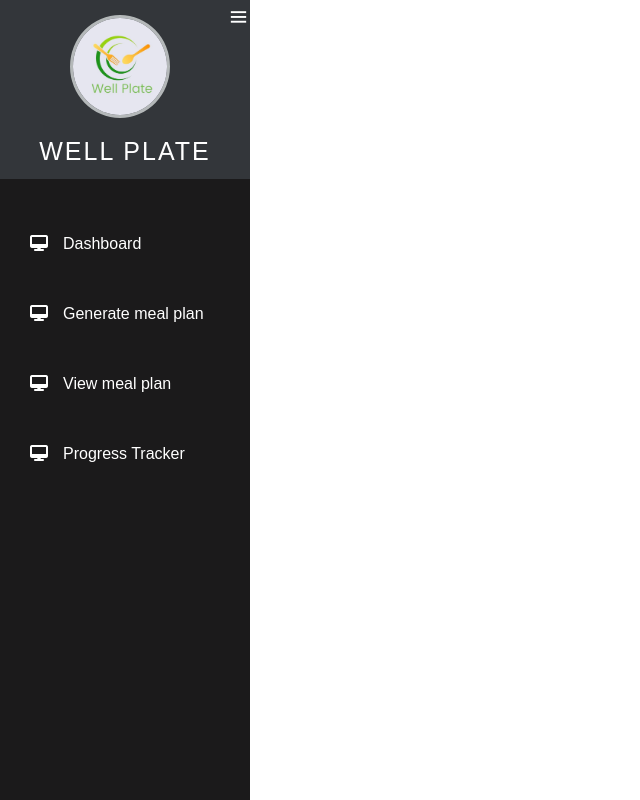
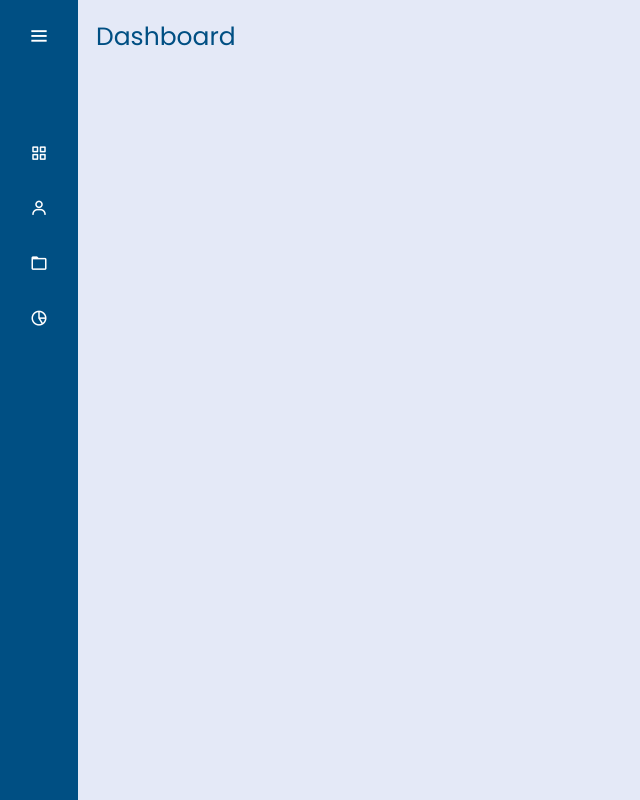
Before and after one commit to inodbandara-official/wellplate, a PHP site: page /Dashboard/Dashboard.html in a window 1280 px wide. Shown: the whole page, without its empty margins (0-640 px from the left). Run offline with PHP 8.4, Linux system fonts and the light colour scheme.

Commit message:
Updated Dashboard
Changed the dashboard. Fixed the issues

```diff
--- a/Frontend/Dashboard/Dashboard.css
+++ b/Frontend/Dashboard/Dashboard.css
@@ -1,54 +1,71 @@
+@import url('https://fonts.googleapis.com/css2?family=Poppins&display=swap');
+
+:root{
+  --color-default:#004f83;
+  --color-second:#0067ac;
+  --color-white:#fff;
+  --color-body:#e4e9f7;
+  --color-light:#e0e0e0;
+}
+
+
 *{
-    margin: 0;
-    padding: 0;
+  padding: 0%;
+  margin: 0%;
   box-sizing: border-box;
-    font-family: "Poppins", sans-serif;
+  font-family: 'Poppins', sans-serif;
 }
 
 body{
   min-height: 100vh;
-    background: white;
-    color: white;
-    background-size: cover;
-    background-position: center;
 }
 
 .sidebar{
-    background: #1b1a1b;
-    backdrop-filter: blur(15px);
-    width: 250px;
-    height: 100vh;
+  min-height: 100vh;
+  width: 78px;
+  padding: 6px 14px;
+  z-index: 99;
+  background-color: var(--color-default);
+  transition: all .5s ease;
   position: fixed;
-    top: 0;
-    overflow-y: auto;
-    transition: 0.6s ease;
-    transition-property: left;
+  top:0;
+  left: 0;
 }
 
-header {
-    background: #33363a;
+.sidebar.open{
+  width: 250px;
 }
 
-img{
-    width: 100px;
-    margin: 15px;
-    border-radius: 50%;
-    margin-left: 70px;
-    border: 3px solid #b4b8b9;
+.sidebar .logo_details{
+  height: 60px;
+  display: flex;
+  align-items: center;
+  position: relative;
 }
 
-h1{
-    text-align: center;
-    font-weight: 500;
-    font-size: 25px;
-    padding-bottom: 13px;
-    font-family: sans-serif;
-    letter-spacing: 2px;
+.sidebar .logo_details .icon{
+  opacity: 0;
+  transition: all 0.5s ease ;
 }
 
-.sidebar header #btn{
+
+
+.sidebar .logo_details .logo_name{
+  color:var(--color-white);
+  font-size: 22px;
+  font-weight: 600;
+  opacity: 0;
+  transition: all .5s ease;
+}
+
+.sidebar.open .logo_details .icon,
+.sidebar.open .logo_details .logo_name{
+  opacity: 1;
+}
+
+.sidebar .logo_details #btn{
   position: absolute;
-    top: 2%;
+  top:50%;
   right: 0;
   transform: translateY(-50%);
   font-size: 23px;
@@ -56,30 +73,231 @@ h1{
   cursor: pointer;
   transition: all .5s ease;
 }
-.sidebar .menu{
-    width: 100%;
-    margin-top: 30px;
+
+.sidebar.open .logo_details #btn{
+  text-align: right;
 }
 
-.sidebar .menu .item{
-    position: relative;
-    cursor: pointer;
+.sidebar i{
+  color:var(--color-white);
+  height: 60px;
+  line-height: 60px;
+  min-width: 50px;
+  font-size: 25px;
+  text-align: center;
 }
 
-.sidebar .menu .item a{
-    color: #fff;
-    font-size: 16px;
-    text-decoration: none;
-    display: block;
-    padding: 5px 30px;
-    line-height: 60px;
+.sidebar .nav-list{
+  margin-top: 70px;
+  height: 100%;
 }
 
-.sidebar .menu .item a:hover{
-    background: #33363a;
-    transition: 0.3s ease;
+.sidebar li{
+  position: relative;
+  margin:20px 0;
+  list-style: none;
 }
 
-.sidebar .menu .item i{
-    margin-right: 15px;
+.sidebar li .tooltip{
+  position: absolute;
+  top:-20px;
+  left:calc(100% + 15px);
+  z-index: 3;
+  background-color: var(--color-white);
+  box-shadow: 0 5px 10px rgba(0, 0, 0, 0.3);
+  padding: 6px 14px;
+  font-size: 15px;
+  font-weight: 400;
+  border-radius: 5px;
+  white-space: nowrap;
+  opacity: 0;
+  pointer-events: none;
 }
+
+.sidebar li:hover .tooltip{
+  opacity: 1;
+  pointer-events: auto;
+  transition: all 0.4s ease;
+  top:50%;
+  transform: translateY(-50%);
+}
+
+.sidebar.open li .tooltip{
+  display: none;
+}
+
+.sidebar input{
+  font-size: 15px;
+  color: var(--color-white);
+  font-weight: 400;
+  outline: none;
+  height: 35px;
+  width: 35px;
+  border:none;
+  border-radius: 5px;
+  background-color: var(--color-second);
+  transition: all .5s ease;
+}
+
+.sidebar input::placeholder{
+  color:var(--color-light)
+}
+
+.sidebar.open input{
+  width: 100%;
+  padding: 0 20px 0 50px;
+}
+
+.sidebar .bx-search{
+  position: absolute;
+  top:50%;
+  left:0;
+  transform: translateY(-50%);
+  font-size: 22px;
+  background-color: var(--color-second);
+  color: var(--color-white);
+}
+
+.sidebar li a{
+  display: flex;
+  height: 100%;
+  width: 100%;
+  align-items: center;
+  text-decoration: none;
+  background-color: var(--color-default);
+  position: relative;
+  transition: all .5s ease;
+  z-index: 12;
+}
+
+.sidebar li a::after{
+  content: "";
+  position: absolute;
+  width: 100%;
+  height: 100%;
+  transform: scaleX(0);
+  background-color: var(--color-white);
+  border-radius: 5px;
+  transition: transform 0.3s ease-in-out;
+  transform-origin: left;
+  z-index: -2;
+}
+
+.sidebar li a:hover::after{
+  transform: scaleX(1);
+  color:var(--color-default)
+}
+
+.sidebar li a .link_name{
+  color:var(--color-white);
+  font-size: 15px;
+  font-weight: 400;
+  white-space: nowrap;
+  pointer-events: auto;
+  transition: all 0.4s ease;
+  pointer-events: none;
+  opacity: 0;
+}
+
+.sidebar li a:hover .link_name,
+.sidebar li a:hover i{
+  transition: all 0.5s ease;
+  color:var(--color-default)
+}
+
+.sidebar.open li a .link_name{
+  opacity: 1;
+  pointer-events: auto;
+}
+
+.sidebar li i{
+  height: 35px;
+  line-height: 35px;
+  font-size: 18px;
+  border-radius: 5px;
+}
+
+/*
+.sidebar li.profile{
+  position: fixed;
+  height: 60px;
+  width: 78px;
+  left: 0;
+  bottom:-8px;
+  padding:10px 14px;
+  overflow: hidden;
+  transition: all .5s ease;
+}
+
+.sidebar.open li.profile{
+  width: 250px;
+}
+
+.sidebar .profile .profile_details{
+  display: flex;
+  align-items: center;
+  flex-wrap:  nowrap;
+}
+
+.sidebar li img{
+  height: 45px;
+  width: 45px;
+  object-fit: cover;
+  border-radius: 50%;
+  margin-right: 10px;
+}
+
+.sidebar li.profile .name,
+.sidebar li.profile .designation{
+  font-size: 15px;
+  font-weight: 400;
+  color:var(--color-white);
+  white-space: nowrap;
+}
+
+.sidebar li.profile .designation{
+  font-size: 12px;
+}
+
+.sidebar .profile #log_out{
+  position: absolute;
+  top:50%;
+  right: 0;
+  transform: translateY(-50%);
+  background-color: var(--color-second);
+  width: 100%;
+  height: 60px;
+  line-height: 60px;
+  border-radius: 5px;
+  cursor: pointer;
+  transition: all 0.5s ease;
+}
+
+.sidebar.open .profile #log_out{
+  width: 50px;
+  background: none;
+}
+*/
+.home-section{
+  position: relative;
+  background-color: var(--color-body);
+  min-height: 100vh;
+  top:0;
+  left:78px;
+  width: calc(100% - 78px);
+  transition: all .5s ease;
+  z-index: 2;
+}
+
+.home-section .text{
+  display: inline-block;
+  color:var(--color-default);
+  font-size: 25px;
+  font-weight: 500;
+  margin: 18px;
+}
+
+.sidebar.open ~ .home-section{
+  left:250px;
+  width: calc(100% - 250px);
+}
--- a/Frontend/Dashboard/Dashboard.html
+++ b/Frontend/Dashboard/Dashboard.html
@@ -1,55 +1,69 @@
 <!DOCTYPE html>
 <html lang="en">
 <head>
-    <meta charset="UTF-8">
-    <meta name="viewport" content="width=device-width, initial-scale=1.0">
+  <title>Dashboard</title>
+  <!-- Link Styles -->
   <link rel="stylesheet" href="Dashboard.css">
-    <link rel="stylesheet" href="https://cdnjs.cloudflare.com/ajax/libs/font-awesome/6.5.0/css/all.min.css">
-    <link href="https://fonts.googleapis.com/css2?family=Inter:wght@300;400;500;600&display=swap" rel="stylesheet">
   <link href='https://unpkg.com/boxicons@2.1.4/css/boxicons.min.css' rel='stylesheet'>
-    <title>Dashboard</title>
 </head>
-
 <body>
-
   <div class="sidebar">
-
-
-        <header>
+    <div class="logo_details">
+      <i class="bx xl-audible icon"></i>
+      <div class="logo_name">WELL PLATE</div>
       <i class="bx bx-menu" id="btn"></i>
-            <img src="../Pic/testlogo.jpg" alt="">
-            <h1 class="wellplate">WELL PLATE</h1>
-        </header>
-
-        <div class="menu">
-
-            <div class="item">
+    </div>
+    <ul class="nav-list">
+      <li>
         <a href="#">
-                    <i class="fas fa-desktop"></i>Dashboard
+          <i class="bx bx-grid-alt"></i>
+          <span class="link_name">Dashboard</span>
         </a>
+        <span class="tooltip">Dashboard</span>
+      </li>
+      <li>
+        <a href="#">
+          <i class="bx bx-user"></i>
+          <span class="link_name">Generate Meal Plan</span>
+        </a>
+        <span class="tooltip">Generate Meal Plan</span>
+      </li>
+      <li>
+        <a href="#">
+          <i class="bx bx-folder"></i>
+          <span class="link_name">View Meal Plan </span>
+        </a>
+        <span class="tooltip">View Meal Plan</span>
+      </li>
+      <li>
+        <a href="https://www.youtube.com/watch?v=QmZNFnqwu74">
+          <i class="bx bx-pie-chart-alt-2"></i>
+          <span class="link_name">Progress Tracker</span>
+        </a>
+        <span class="tooltip">Progress Tracker</span>
+      </li>
+ <!--
+      <li class="profile">
+        <div class="profile_details">
+          <img src="profile.jpeg" alt="profile image">
+          <div class="profile_content">
+            <div class="name">Anna Jhon</div>
+            <div class="designation">Admin</div>
+          </div>
+        </div>
+        <i class="bx bx-log-out" id="log_out"></i>
+      </li>
+  -->
+    </ul>
   </div>
 
-            <div class="item">
-                <a href="#">
-                    <i class="fas fa-desktop"></i>Generate meal plan
-                </a>
-            </div>
+  <section class="home-section">
 
-            <div class="item">
-                <a href="#">
-                    <i class="fas fa-desktop"></i>View meal plan
-                </a>
-            </div>
+    <div class="text">Dashboard</div>
 
-            <div class="item">
-                <a href="#">
-                    <i class="fas fa-desktop"></i>Progress Tracker
-                </a>
-            </div>
+  </section>
 
-        </div>
-
-
-    </div>
+  <!-- Scripts -->
+  <script src="script.js"></script>
 </body>
 </html>
--- /dev/null
+++ b/Frontend/Dashboard/script.js
@@ -0,0 +1,23 @@
+window.onload = function(){
+    const sidebar = document.querySelector(".sidebar");
+    const closeBtn = document.querySelector("#btn");
+    const searchBtn = document.querySelector(".bx-search")
+
+    closeBtn.addEventListener("click",function(){
+        sidebar.classList.toggle("open")
+        menuBtnChange()
+    })
+
+    searchBtn.addEventListener("click",function(){
+        sidebar.classList.toggle("open")
+        menuBtnChange()
+    })
+
+    function menuBtnChange(){
+        if(sidebar.classList.contains("open")){
+            closeBtn.classList.replace("bx-menu","bx-menu-alt-right")
+        }else{
+            closeBtn.classList.replace("bx-menu-alt-right","bx-menu")
+        }
+    }
+}
```
Lines whose indentation alone changed are shown as unchanged.
